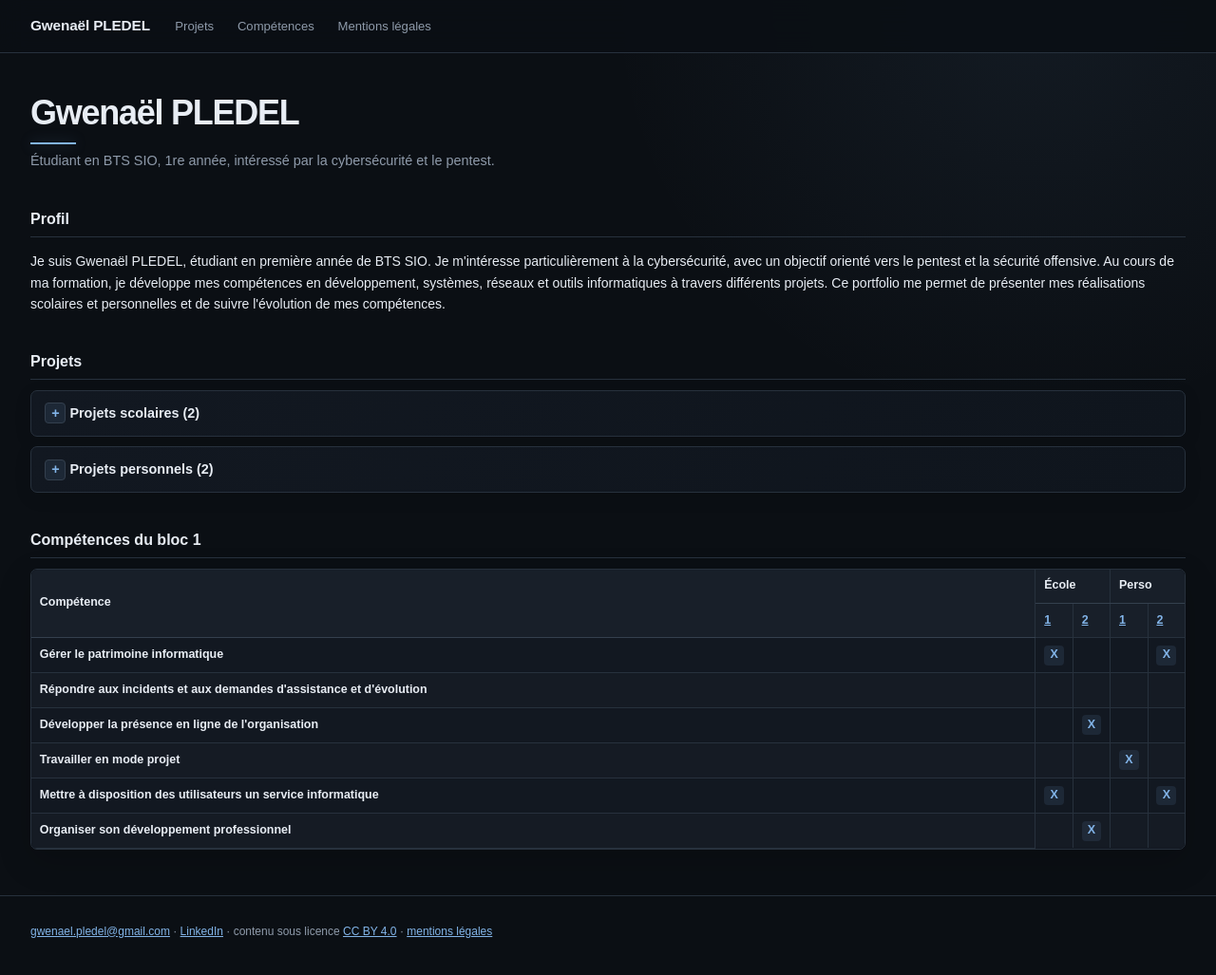
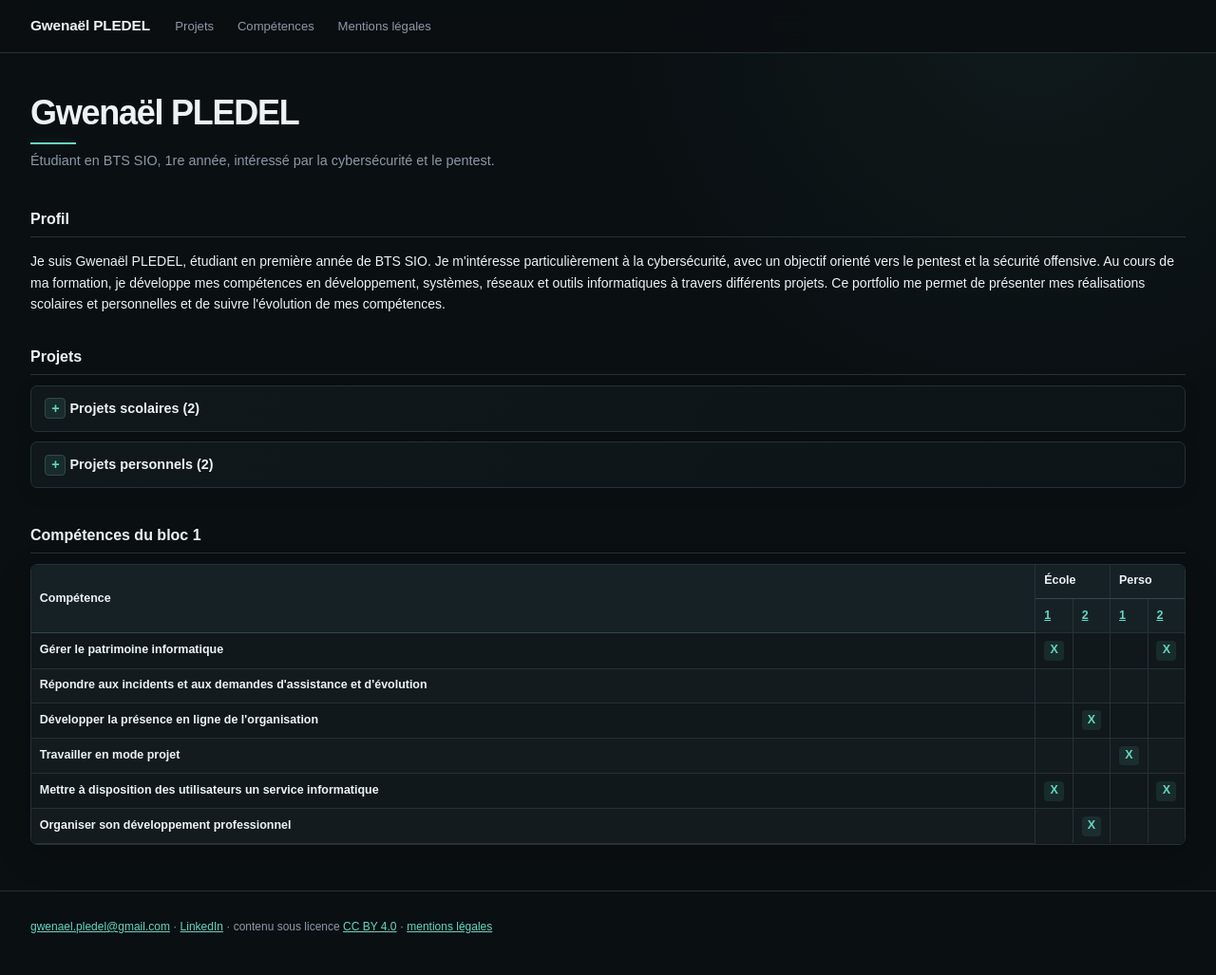
Before and after one commit to vzsca/Portfolio-Gwenael, a Jekyll site: the page built from index.html, in a window 1280 px wide and 1027 px high. Shown: the whole window at 95% size. Built offline with Jekyll 4.4.1, drawn with Linux system fonts in a browser that asks for light colours.

Commit message:
style: refresh portfolio color palette

```diff
--- a/css/style.css
+++ b/css/style.css
@@ -1,14 +1,14 @@
 :root {
-  --text: #e8edf4;
-  --muted: #8f9bab;
-  --accent: #82b4e8;
-  --accent-soft: rgba(130,180,232,.10);
-  --background: #0b0f14;
-  --surface: #121821;
-  --surface-2: #181f29;
-  --surface-3: #0f151d;
-  --border: #27313d;
-  --border-light: #34404e;
+  --text: #edf2f7;
+  --muted: #8d99a8;
+  --accent: #65d6c0;
+  --accent-soft: rgba(101,214,192,.10);
+  --background: #0a0f12;
+  --surface: #10181b;
+  --surface-2: #162126;
+  --surface-3: #0d1417;
+  --border: #243238;
+  --border-light: #34474e;
   --shadow: 0 12px 35px rgba(0,0,0,.18);
 }
 
@@ -24,7 +24,7 @@
   color: var(--text);
   font: 14px/1.6 Arial, Helvetica, sans-serif;
   background:
-    radial-gradient(circle at 85% 0%, rgba(130,180,232,.07), transparent 28rem),
+    radial-gradient(circle at 85% 0%, rgba(101,214,192,.055), transparent 28rem),
     var(--background);
 }
 
@@ -39,7 +39,7 @@
   position: sticky;
   top: 0;
   z-index: 10;
-  background: rgba(11,15,20,.90);
+  background: rgba(10,15,18,.90);
   backdrop-filter: blur(12px);
 }
 
@@ -118,7 +118,7 @@
   height: 2px;
   margin-top: .55rem;
   background: var(--accent);
-  box-shadow: 0 0 14px rgba(130,180,232,.35);
+  box-shadow: 0 0 14px rgba(101,214,192,.28);
 }
 
 h2 {
@@ -133,6 +133,25 @@
 h3 {
   font-size: .94rem;
   margin: 0 0 .25rem;
+}
+
+#projets > h2 { margin-top: 1.7rem; }
+
+.comp-liste {
+  color: var(--muted);
+  font-size: .82rem;
+  margin: 0 0 1rem;
+}
+
+.comp {
+  display: inline-block;
+  margin: .15rem .25rem .15rem 0;
+  padding: .2rem .45rem;
+  border: 1px solid var(--border);
+  border-radius: 4px;
+  color: var(--accent-strong, var(--accent));
+  background: var(--accent-soft);
+  font-size: .74rem;
 }
 
 a {
```
